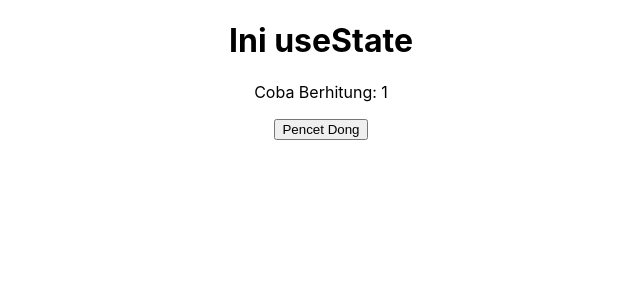
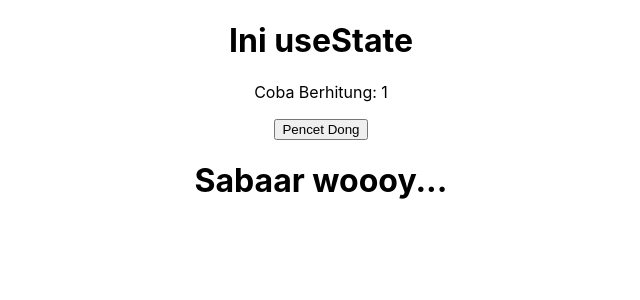
Before and after one commit to wildenali/ReactJS-Basic, a React (Create React App) app: page / in a window 1280 px wide. Shown: the top 300 px of the page, without its empty margins (319-959 px from the left). Built offline with nearby package versions, Linux system fonts and the light colour scheme; no server answers.

Commit message:
8 - Conditional Rendering

```diff
--- a/src/App.js
+++ b/src/App.js
@@ -111,7 +111,41 @@
 // // --------------------- 6 - State dan useState Hook ---------------------
 
 
-// --------------------- 7 - useEffect Hook for SideEffect ---------------------
+// // --------------------- 7 - useEffect Hook for SideEffect ---------------------
+// import React, { useState, useEffect } from 'react';
+// import './App.css';
+
+// function App() {
+
+//   const [post, setPost] = useState({})
+//   const [postId, setPostId] = useState(1)
+//   useEffect(() => {
+//     const fetchPost = async () => {
+//       const res = await fetch(`http://jsonplaceholder.typicode.com/posts/${postId}`);
+//       const post = await res.json();
+//       console.log(post);
+//       setPost(post);
+//     }
+//     fetchPost();
+//   },[postId])
+
+//   return (
+//     <div className="App">
+//       <h1>Ini useState</h1>
+//       <p>Coba Berhitung: {postId}</p>
+//       <button onClick={e=>setPostId(postId+1)}>Pencet Dong</button>
+
+//       <h1>{post.title}</h1>
+//       <p>{post.body}</p>
+//     </div>
+//   );
+// }
+
+// export default App;
+// // --------------------- 7 - useEffect Hook for SideEffect ---------------------
+
+
+// --------------------- 8 - Conditional Rendering ---------------------
 import React, { useState, useEffect } from 'react';
 import './App.css';
 
@@ -119,15 +153,23 @@ function App() {
 
   const [post, setPost] = useState({})
   const [postId, setPostId] = useState(1)
+  const [isFetching, setIsFetching] = useState(true)
   useEffect(() => {
     const fetchPost = async () => {
+      setIsFetching(true);
       const res = await fetch(`http://jsonplaceholder.typicode.com/posts/${postId}`);
       const post = await res.json();
       console.log(post);
       setPost(post);
+      setIsFetching(false);
     }
     fetchPost();
   },[postId])
+
+  // Cara Pertama
+  // if (isFetching) {
+  //   return <h1>Bentar woy...</h1>
+  // }
 
   return (
     <div className="App">
@@ -135,11 +177,30 @@ function App() {
       <p>Coba Berhitung: {postId}</p>
       <button onClick={e=>setPostId(postId+1)}>Pencet Dong</button>
 
-      <h1>{post.title}</h1>
-      <p>{post.body}</p>
+      {/* Cara Kedua pakai Tenary */}
+      {/* {
+        isFetching ? (
+          <h1>Sabaar dong...</h1>
+        ) : (
+          <>
+            <h1>{post.title}</h1>
+            <p>{post.body}</p>
+          </>
+        )
+      } */}
+
+      {/* Cara Ketiga pakai AND Operator */}
+      {isFetching && <h1>Sabaar woooy...</h1> }
+      {!isFetching &&
+        <>
+          <h1>{post.title}</h1>
+          <p>{post.body}</p>
+        </>
+      }
     </div>
   );
 }
 
+
 export default App;
-// --------------------- 7 - useEffect Hook for SideEffect ---------------------
+// --------------------- 8 - Conditional Rendering ---------------------
```
Also changed, not shown: 1 other file (tests, documents, lock files or other folders).
